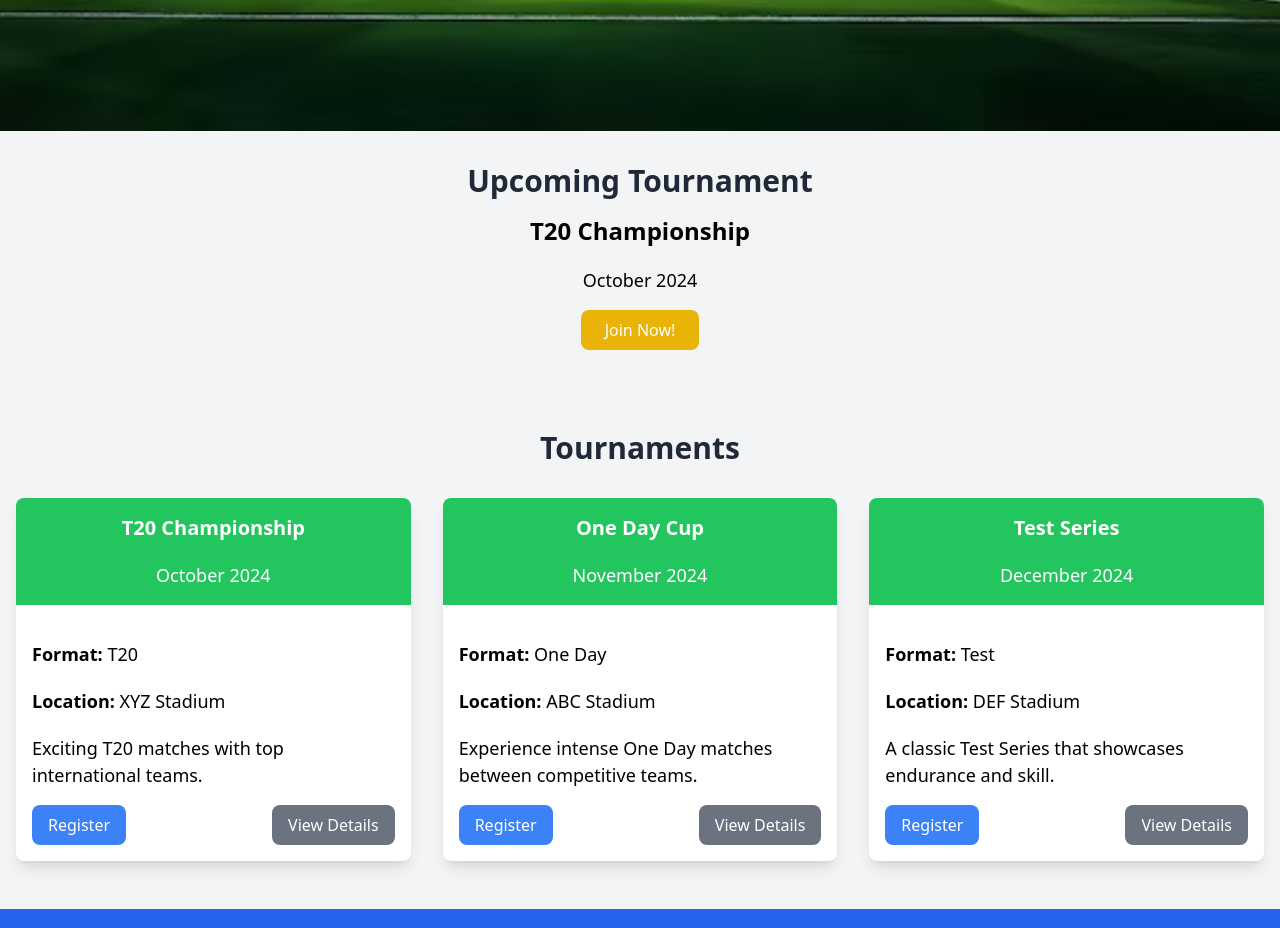
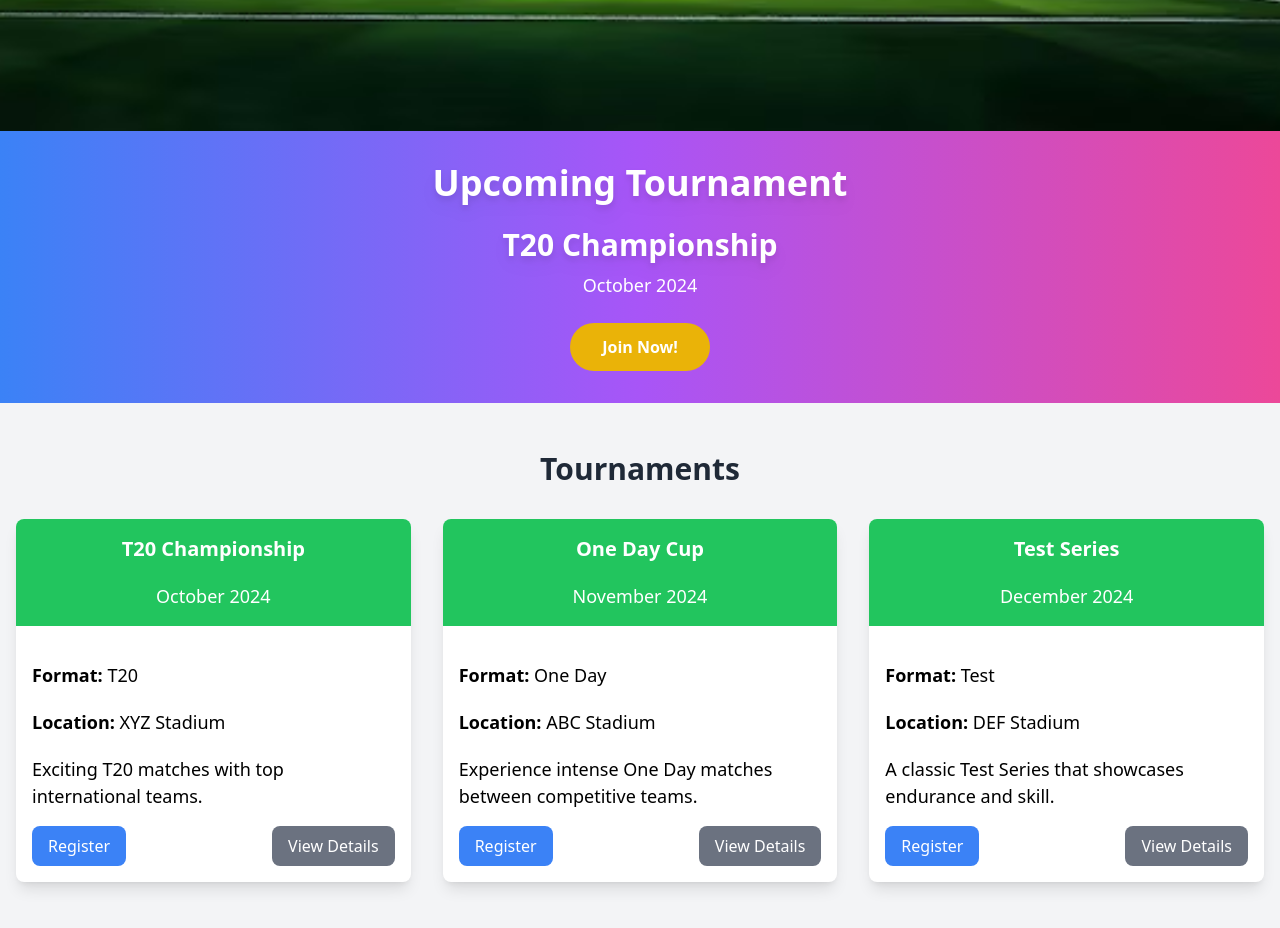
Before and after one commit to Ketanop321/cricket-website, a React (Create React App) app: page / in a window 1280 px wide. Shown: the part 1221-2149 px from the top of the page. Built offline with nearby package versions, Linux system fonts and the light colour scheme.

Commit message:
fixed rotating banner

```diff
--- a/src/homepage.js
+++ b/src/homepage.js
@@ -115,19 +115,18 @@ const HomePage = () => {
 
       <CookieConsent />
 
-      {/* Rotating Banner */}
-      <section className="relative py-8">
+      <section className="relative py-8 bg-gradient-to-r from-blue-500 via-purple-500 to-pink-500">
   <div className="text-center">
-          <h2 className="text-3xl font-semibold text-gray-800">Upcoming Tournament</h2>
+    <h2 className="text-4xl font-bold text-white drop-shadow-lg">Upcoming Tournament</h2>
     <div
-            className={`mt-4 transition-transform duration-500 ease-in-out ${
-              isAnimating ? 'transform translate-x-full' : ''
+      className={`mt-6 transition-transform duration-500 ease-in-out transform ${
+        isAnimating ? 'translate-x-full' : ''
       }`}
     >
-            <h3 className="text-2xl font-bold">{tournamentsData[currentBannerIndex].name}</h3>
-            <p>{tournamentsData[currentBannerIndex].date}</p>
+      <h3 className="text-3xl font-extrabold text-white drop-shadow-lg">{tournamentsData[currentBannerIndex].name}</h3>
+      <p className="text-lg text-white mt-2">{tournamentsData[currentBannerIndex].date}</p>
       <Link to="/tournaments">
-              <button className="mt-4 bg-yellow-500 hover:bg-yellow-400 text-white px-6 py-2 rounded-lg transition duration-300 transform hover:scale-105">
+        <button className="mt-6 bg-yellow-500 hover:bg-yellow-400 text-white font-semibold px-8 py-3 rounded-full transition duration-300 transform hover:scale-110">
           Join Now!
         </button>
       </Link>
```
Lines whose indentation alone changed are shown as unchanged.
